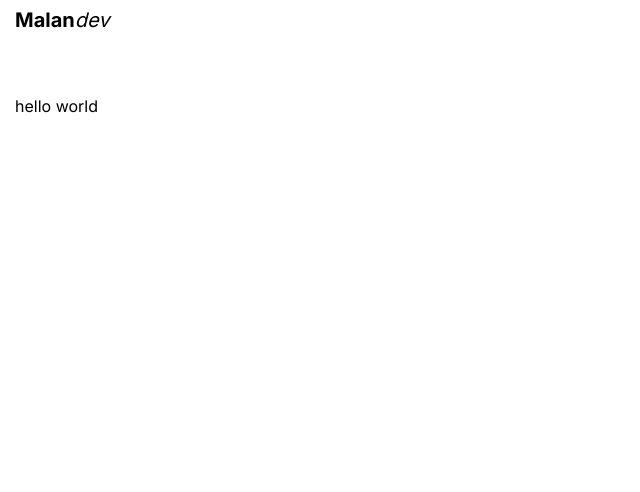
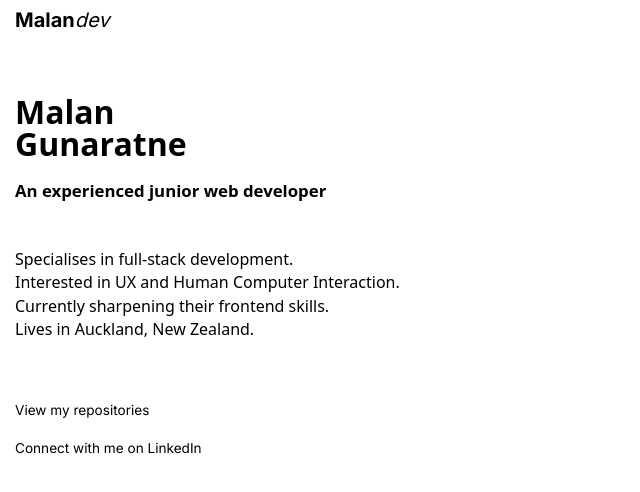
Before and after one commit to malan-g/website--nextjs, a Next.js app: page / in a window 1280 px wide. Shown: the top 492 px of the page, without its empty margins (0-640 px from the left). Built offline with nearby package versions, Linux system fonts and the light colour scheme.

Commit message:
created placeholder homepage data and setup homepage

```diff
--- a/src/app/page.tsx
+++ b/src/app/page.tsx
@@ -1,3 +1,30 @@
+import { Heading, SubHeading, Paragraph } from "@/components/Font";
+import Spacer from "@/components/Layout/Spacer";
+import { socials, SocialType } from "@/lib";
+import ExternalLink from "@/components/Links/ExternalLink";
+import { homepage } from "@/lib/pages";
+
 export default function Home() {
-  return <>hello world</>;
+  return (
+    <main>
+      <Heading size="lg">{homepage.title}</Heading>
+      <SubHeading size="sm">{homepage.subtitle}</SubHeading>
+      <Spacer size="sm" />
+      <Paragraph size="md">{homepage.body}</Paragraph>
+      <Spacer size="lg" />
+      <div className="socials">
+        {socials.map((social: SocialType) => (
+          <span key={social.label}>
+            <ExternalLink
+              key={social.label}
+              link={social.link}
+              title={`Visit my ${social.title} page`}
+              label={social.label}
+            />
+            <Spacer size="sm" />
+          </span>
+        ))}
+      </div>
+    </main>
+  );
 }
--- /dev/null
+++ b/src/lib/pages/homepage.ts
@@ -0,0 +1,5 @@
+export const homepage = {
+  title: "Malan\nGunaratne",
+  subtitle: "An experienced junior web developer",
+  body: "Specialises in full-stack development.\nInterested in UX and Human Computer Interaction.\nCurrently sharpening their frontend skills.\nLives in Auckland, New Zealand.",
+};
--- /dev/null
+++ b/src/lib/pages/index.ts
@@ -0,0 +1,3 @@
+import { homepage } from "./homepage";
+
+export { homepage };
```
